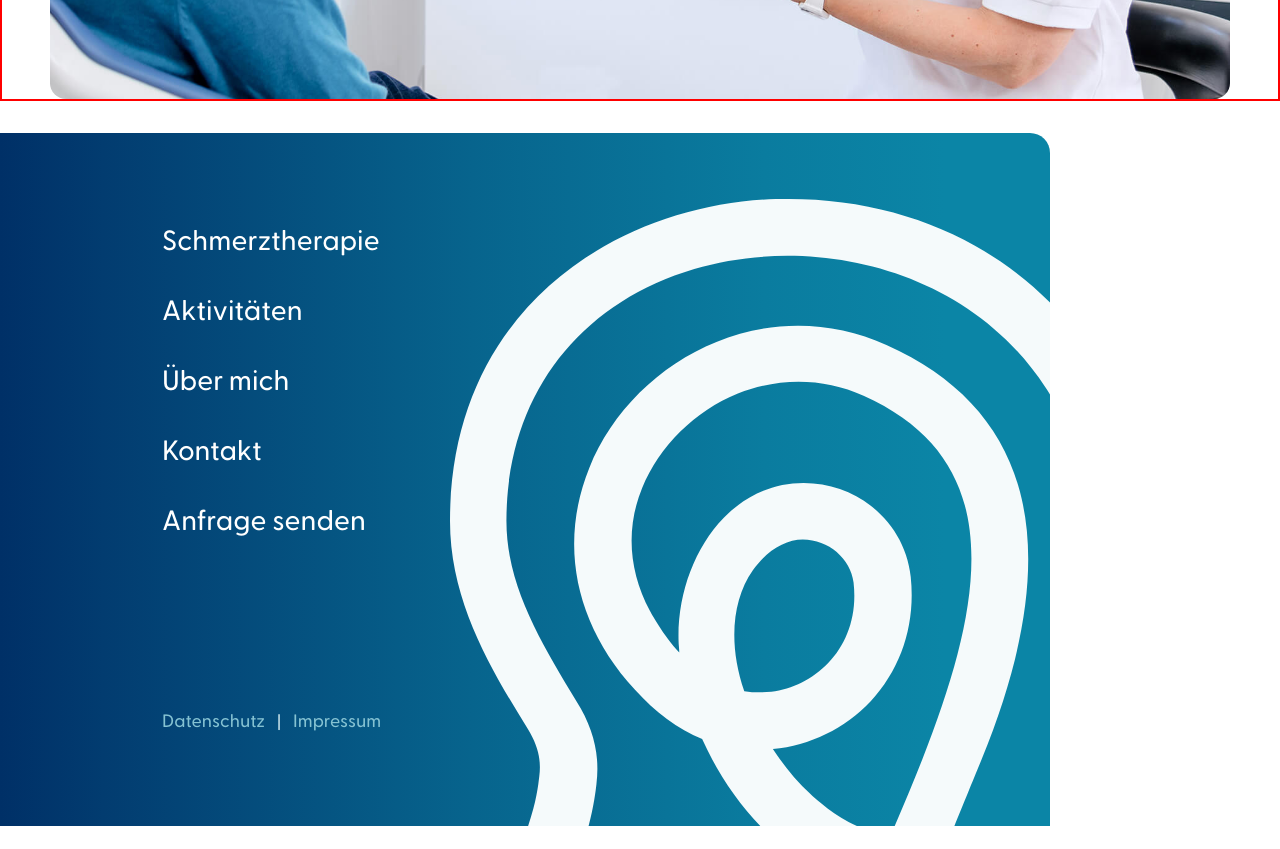
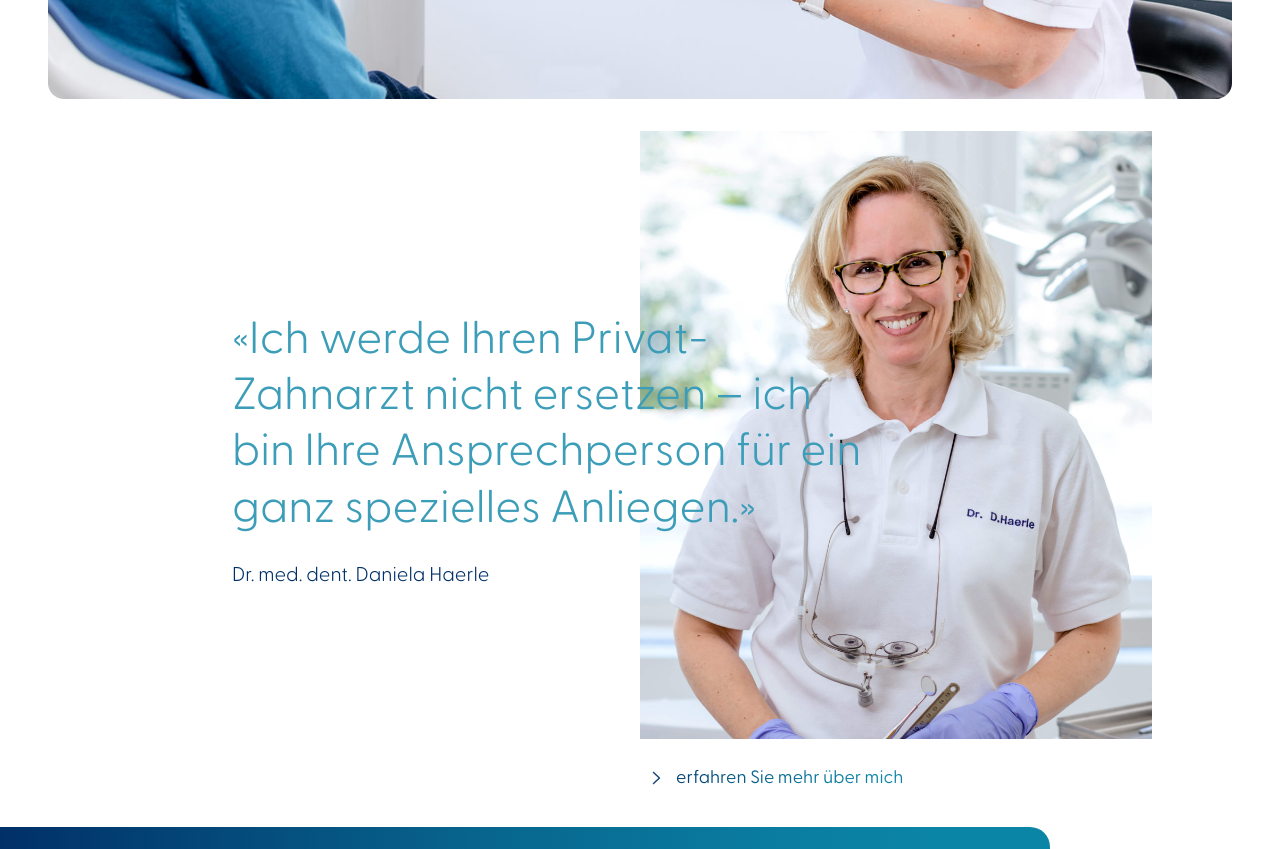
Before and after one commit to jeromehaas/haerle-practice-web, a Next.js app: page / in a window 1280 px wide. Shown: the part 1020-1869 px from the top of the page. Before the commit the page ends 1846 px from the top, so only its background shows below. Built offline with nearby package versions, Linux system fonts and the light colour scheme.

Commit message:
Setup: component quote

```diff
--- a/components/layouts/section/section.scss
+++ b/components/layouts/section/section.scss
@@ -1,6 +1,6 @@
 .section {
 	position: relative;
-	border: 2px solid red;
+	// border: 2px solid red;
 	width: 100%;
 	margin-bottom: 32px;
 
--- a/components/partials/paragraph/paragraph.jsx
+++ b/components/partials/paragraph/paragraph.jsx
@@ -1,5 +1,5 @@
 const Paragraph = ({ data, children }) => (
-  <p className={`paragraph paragraph--${data.color || 'red'}`}>
+  <p className={`paragraph paragraph--${data.color || ''} ${data.className ? data.className : '' }`}>
     { children }
   </p>
 )
--- /dev/null
+++ b/components/sections/quote/quote.jsx
@@ -0,0 +1,44 @@
+import { Section } from 'components/layouts/section/section';
+import { Image } from 'components/partials/image/image';
+import { Heading } from 'components/partials/heading/heading';
+import { Paragraph } from 'components/partials/paragraph/paragraph';
+import { Link } from 'components/partials/link/link';
+
+const Quote = ({ data }) => {
+
+  return (
+    <Section data={{ className: "quote"}}>
+      <div className="quote__image-wrapper">
+        <Image data={{
+          className: 'quote__image-image',
+          src: data.imageSrc,
+          width: 800,
+          height: 950
+        }} />
+        <Link data={{
+          href: '/',
+          icon: 'arrow',
+          className: 'quote__image-link'
+        }}>erfahren Sie mehr über mich</Link>
+      </div>
+      <div className="quote__quote-wrapper">
+        <Heading data={{
+          className: 'quote__quote-text',
+          color: data.quoteColor,
+        }}>{data.quoteText}</Heading>
+        <Paragraph data={{
+          className: 'quote__quote-author'
+        }}>Dr. med. dent. Daniela Haerle</Paragraph>
+        <Link data={{
+          href: '/',
+          icon: 'arrow',
+          className: 'quote__link-link'
+        }}>erfahren Sie mehr über mich</Link>
+      </div>
+    </Section>
+  )
+};
+
+export {
+  Quote
+};
--- /dev/null
+++ b/components/sections/quote/quote.scss
@@ -0,0 +1,67 @@
+.quote {
+
+	padding: 0 80px;
+
+	&__quote-wrapper {
+		position: absolute;
+		top: 50%;
+		transform: translate(104px, -50%);
+		z-index: 5;
+		max-width: 50vw;
+	}
+
+	&__quote-text {
+		margin-bottom: 24px;
+
+		&::before { content: '«'; }
+		&::after { content: '»'; }
+	}
+
+	&__quote-author {
+		margin-bottom: 24px;
+	}
+
+	&__link-link {
+		display: none;
+	}
+
+	&__image-wrapper {
+		margin-left: 50%;
+		display: block;
+	}
+
+	&__image-image {
+		display: block;
+		margin-bottom: 24px;
+	}
+
+	@media (max-width: 1100px) {
+		padding: 0 48px;
+
+		&__quote-wrapper {
+			transform: translate(48px, -50%);
+			max-width: 55vh;
+		}
+
+		&__image-wrapper {
+			margin-left: 30%;
+			display: block;
+		}
+
+	}
+
+	@media (max-width: 850px) {
+		padding: 0px;
+
+		&__quote-wrapper {
+			position: initial;
+			transform: translate(0px, -56px);
+		}
+
+		&__image-link {
+			display: none;
+		}
+
+	}
+
+}
--- a/pages/index.js
+++ b/pages/index.js
@@ -1,14 +1,21 @@
 import { Page } from 'components/layouts/page/page'
 import { Hero } from 'components/sections/hero/hero';
+import { Quote } from 'components/sections/quote/quote';
 
 const Start = () => {
   return (
     <Page>
       <Hero data={{
-        className: 'hero',
         titleText: 'Diagnostik und Therapie von Kiefer-, Gesichts- und Kopfschmerzen, Myoarthropathien des Kausystems, Schlafapnoe',
         titleColor: 'lightblue',
         imageSrc: '/images/01-daniela-haerle-besprechung-hauptbild.jpg',
+        imageAlt: 'Besprechung mit Daniela Haerle'
+      }} />
+      <Quote data={{
+        quoteText: 'Ich werde Ihren Privat-Zahnarzt nicht ersetzen – ich bin Ihre Ansprechperson für ein ganz spezielles Anliegen.',
+        quoteColor: 'lightblue',
+        authorText: 'Dr. med. dent. Daniela Haerle',
+        imageSrc: '/images/05-daniela-haerle-portrait-brille.jpg',
         imageAlt: 'Besprechung mit Daniela Haerle'
       }} />
     </Page>
--- a/styles/central.scss
+++ b/styles/central.scss
@@ -30,3 +30,4 @@
 
 /* SECTIONS */
 @import 'components/sections/hero/hero';
+@import 'components/sections/quote/quote';
```
